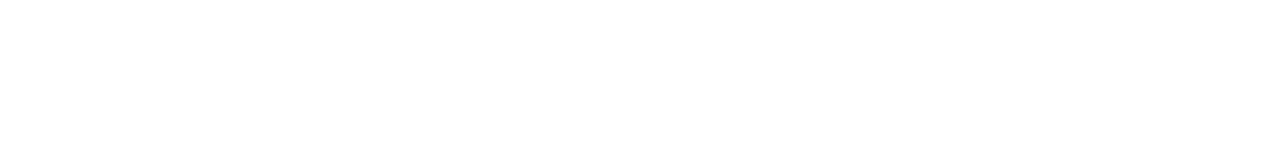
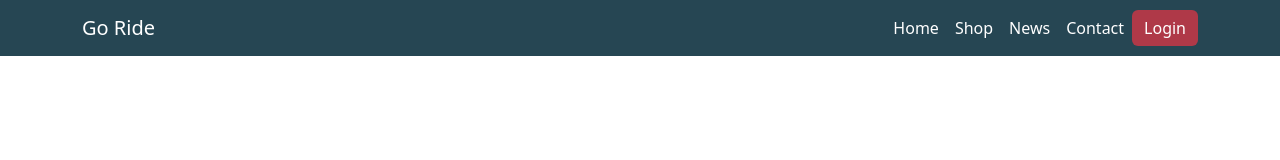
Before and after one commit to mdrakibulislam10/biker-zone-resources, a plain HTML site: page index.html in a window 1280 px wide. Drawn offline with nearby package versions, Linux system fonts and the light colour scheme.

Commit message:
navbar added

```diff
--- /dev/null
+++ b/css/styles.css
@@ -0,0 +1,3 @@
+.bg-BZR-header {
+    background: #264653;
+}
--- a/index.html
+++ b/index.html
@@ -9,13 +9,44 @@
     <!-- bs stylesheet -->
     <link href="https://cdn.jsdelivr.net/npm/bootstrap@5.3.0-alpha1/dist/css/bootstrap.min.css" rel="stylesheet"
         integrity="sha384-GLhlTQ8iRABdZLl6O3oVMWSktQOp6b7In1Zl3/Jr59b6EGGoI1aFkw7cmDA6j6gD" crossorigin="anonymous">
+    <!-- custom css stylesheet -->
+    <link rel="stylesheet" href="css/styles.css">
 
 </head>
 
 <body>
     <!-- header -->
-    <header>
+    <header class="bg-BZR-header">
+        <!-- nasvbar -->
+        <nav class="navbar navbar-expand-lg">
+            <div class="container">
+                <a class="navbar-brand text-white" href="#">Go Ride</a>
+                <button class="navbar-toggler border-0 text-white bg-white" type="button" data-bs-toggle="collapse"
+                    data-bs-target="#navbarSupportedContent" aria-controls="navbarSupportedContent"
+                    aria-expanded="false" aria-label="Toggle navigation">
+                    <span class="navbar-toggler-icon"></span>
+                </button>
+                <div class="collapse navbar-collapse" id="navbarSupportedContent">
+                    <ul class="navbar-nav ms-auto mb-2 mb-lg-0 d-flex align-items-center">
+                        <li class="nav-item">
+                            <a class="nav-link active text-white" aria-current="page" href="#">Home</a>
+                        </li>
+                        <li class="nav-item">
+                            <a class="nav-link active text-white" href="#">Shop</a>
+                        </li>
+                        <li class="nav-item">
+                            <a class="nav-link active text-white" href="#">News</a>
+                        </li>
+                        <li class="nav-item">
+                            <a class="nav-link active text-white" href="#">Contact</a>
+                        </li>
 
+                        <button type="button" class="btn bg-danger bg-opacity-75 text-white border-0">Login</button>
+                    </ul>
+
+                </div>
+            </div>
+        </nav>
     </header>
 
     <!-- main -->
```
